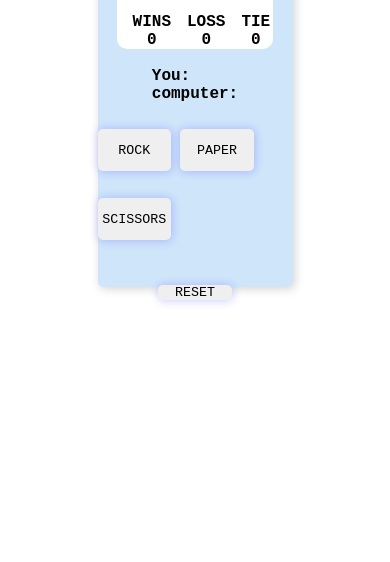
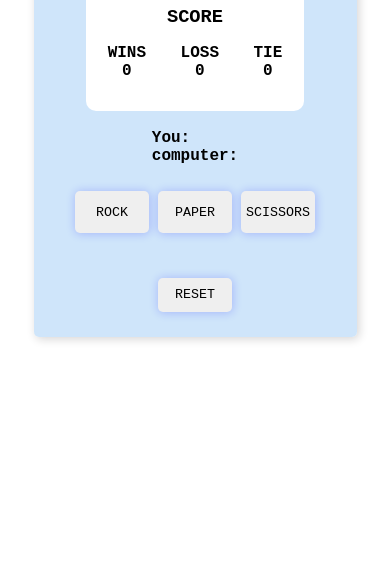
Before and after one commit to 123-abasidoh/RPS-GAME, a plain HTML site: page index.html in a window 390 px wide. Shown: the part 282-844 px from the top of the page. Drawn offline with Linux system fonts and the light colour scheme.

Commit message:
modified media query

```diff
--- a/style.css
+++ b/style.css
@@ -123,3 +123,11 @@ justify-content: center;
     transform: rotate(360deg);
   }
 }
+
+
+@media screen and (max-Width : 760px){
+ .container{
+  width: 70%;
+  padding: 25px;
+ }
+}
```
